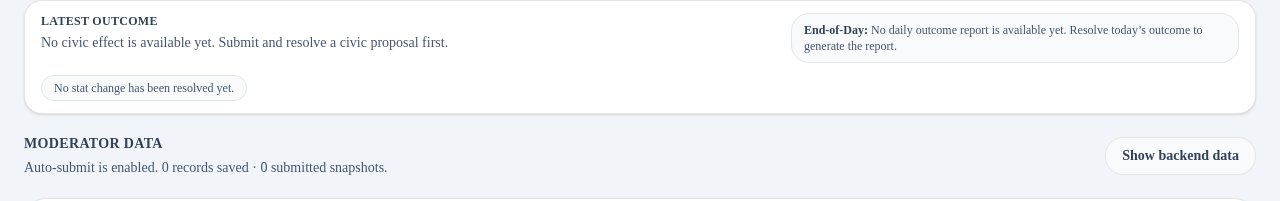
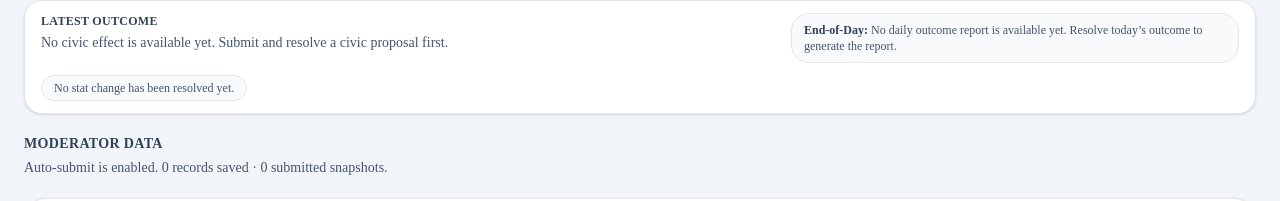
Before and after one commit to dh9vbm8mty-cloud/silence-city-ui, a Next.js app: page /silence-city in a window 1280 px wide. Shown: the part 2590-2791 px from the top of the page. Built offline with nearby package versions, Linux system fonts and the light colour scheme.

Commit message:
Hide moderator data toggle for public playtest

```diff
--- a/app/silence-city/page.tsx
+++ b/app/silence-city/page.tsx
@@ -1369,14 +1369,6 @@ export default function SilenceCityPage() {
                 Auto-submit is {autoSubmitOnResolve ? "enabled" : "disabled"}. {playtestRecord.length} records saved · {submittedSnapshots.length} submitted snapshots.
               </p>
             </div>
-
-              <button
-                type="button"
-                onClick={() => setShowModeratorData((previous) => !previous)}
-                className="rounded-2xl border bg-slate-50 px-4 py-2 text-sm font-semibold text-slate-700 hover:bg-white"
-              >
-                {showModeratorData ? "Hide backend data" : "Show backend data"}
-              </button>
             </div>
 
             {showModeratorData && (
```
